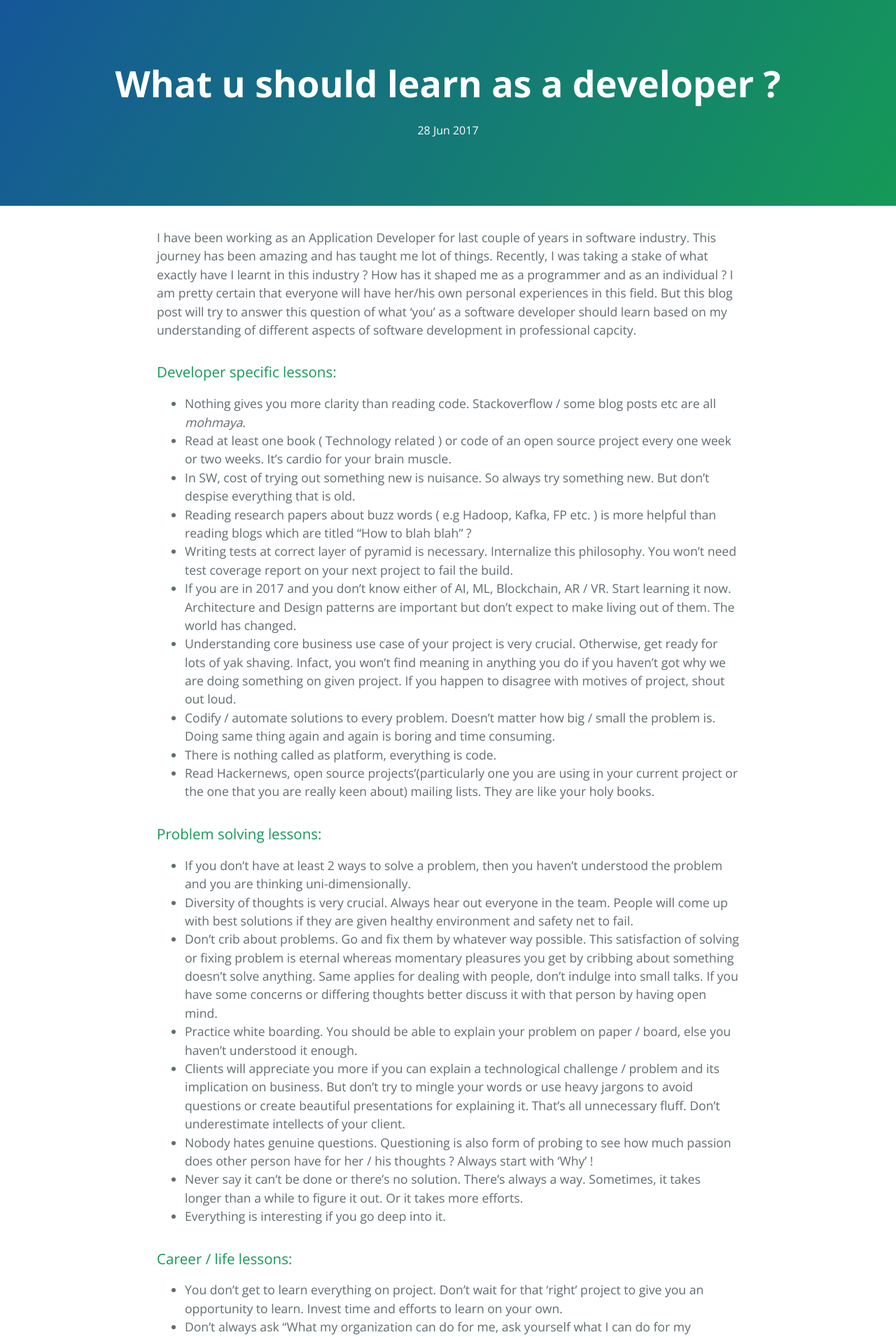
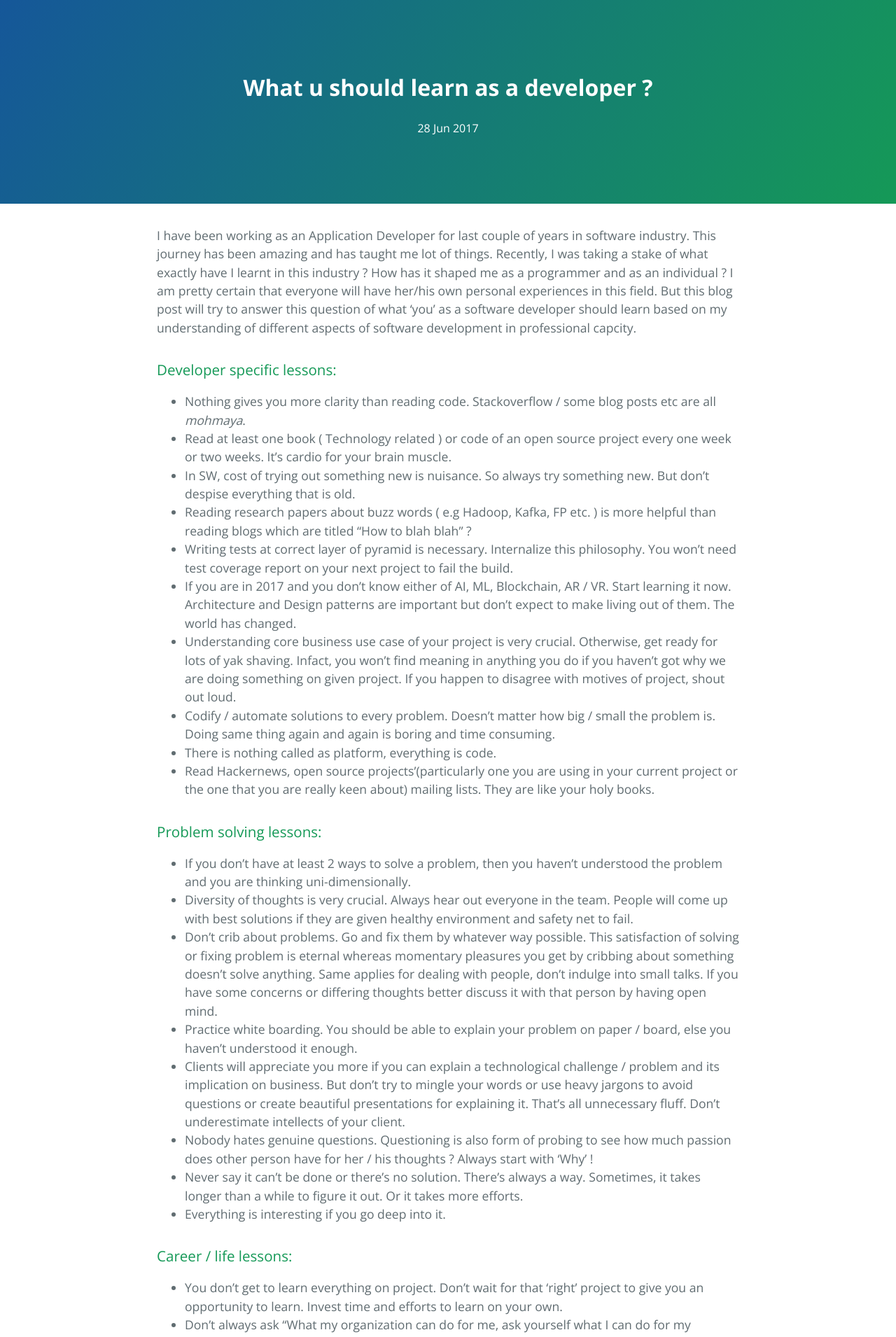
Before and after one commit to dhanesharole/dhanesharole.github.io, a Jekyll site: the page built from _posts/2017-06-28-what-u-should-learn-as-a-developer.md, in a window 1280 px wide. Shown: the top 1910 px of the page at 70% size. Built offline with Jekyll 4.4.1, drawn with Linux system fonts in a browser that asks for light colours.

Commit message:
Changing font size of post title

```diff
--- a/_layouts/post.html
+++ b/_layouts/post.html
@@ -5,7 +5,7 @@
 
 <body>
 	<section class="page-header">
-		<h3 class="project-name">{{ page.title }}</h3>
+		<h1>{{ page.title }}</h1>
 		<p class="meta">{{ page.date | date_to_string }}</p>
 	</section>
 	<section class="main-content">
```
